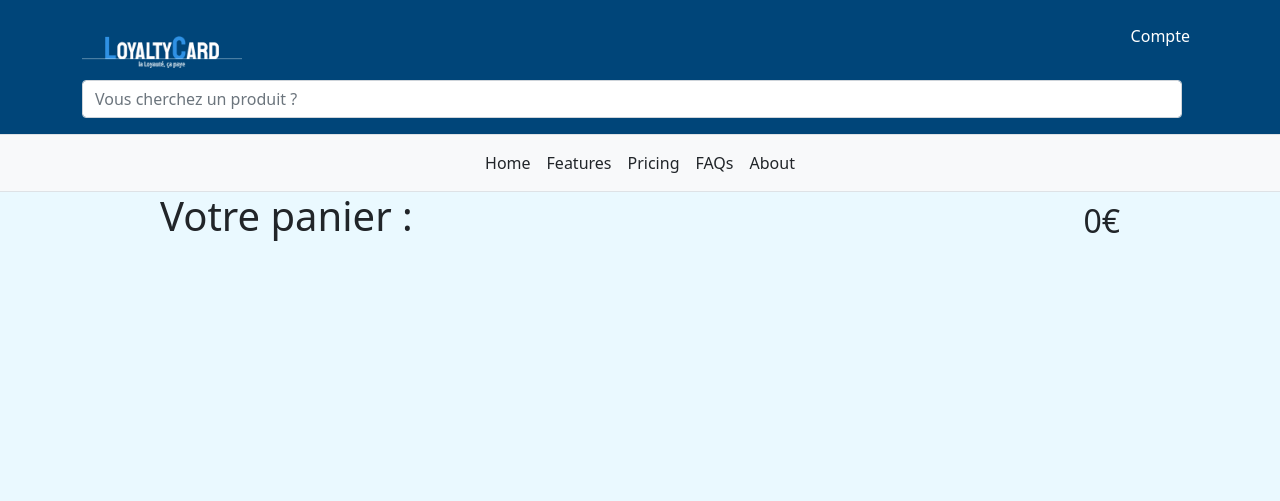
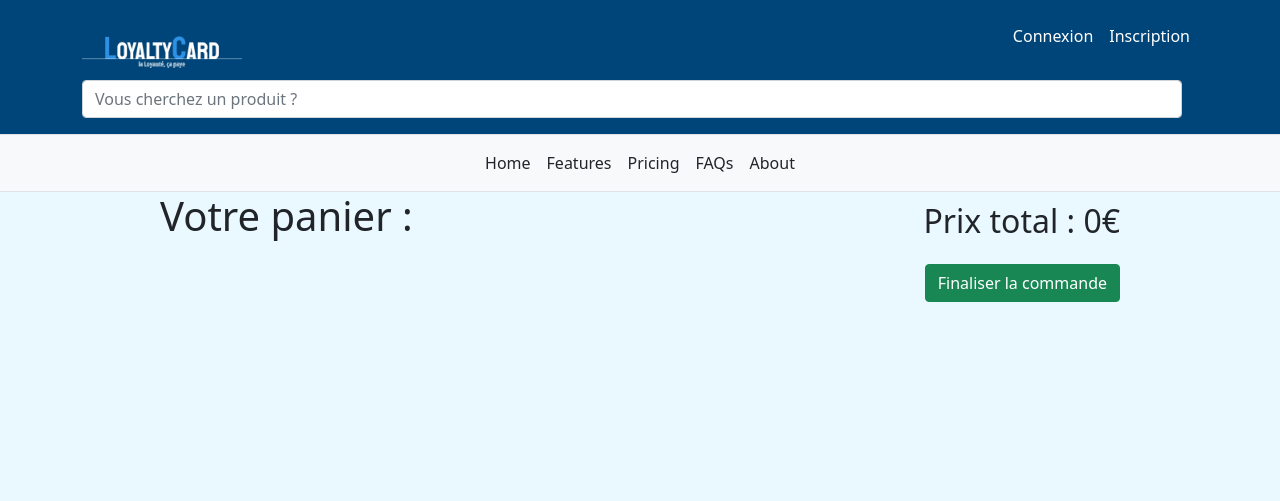
Before and after one commit to TangVdv/Projet-Annuel, a PHP site: page /panier/panier.php in a window 1280 px wide. Shown: the top 501 px of the page. Run offline with PHP 8.4, Linux system fonts and the light colour scheme; data that the repository does not hold is empty.

Commit message:
Fixed header verification + adding button in "panier"

```diff
--- a/includes/header.php
+++ b/includes/header.php
@@ -18,7 +18,18 @@
           <img src="../img/logo_loyaltycard.png" width="40%">
         </a>
         <ul class="nav">
-          <li class="nav-item"><a href="#" class="nav-link text-white px-2">Compte</a></li>
+          <?php
+          session_start();
+
+          if (isset($_SESSION['email'])) {
+      				echo "<li class='nav-item'><a href='#' class='nav-link text-white px-2'>Compte</a> </li>";
+              echo "<li class='nav-item'><a href='../panier/panier.php' class='nav-link text-white px-2'>Panier</a> </li>";
+      			}
+      		else{
+      				echo "<li class='nav-item'><a href='../sign_in.php' class='nav-link text-white px-2'>Connexion</a> </li>";
+      				echo "<li class='nav-item'><a href='../sign_up.php' class='nav-link text-white px-2'>Inscription</a> </li>";
+      			}
+            ?>
         </ul>
         <form class="w-100 me-3">
           <input type="search" class="form-control" placeholder="Vous cherchez un produit ?" aria-label="Search">
--- a/panier/db_connection.php
+++ b/panier/db_connection.php
@@ -1,5 +1,4 @@
 <?php
-  session_start();
 
   $db = new PDO('mysql:host=localhost;dbname=pa2', 'root', 'root' ,[PDO::ATTR_ERRMODE => PDO::ERRMODE_EXCEPTION]);
 
--- a/panier/panier.php
+++ b/panier/panier.php
@@ -6,7 +6,7 @@
 
     <link rel="stylesheet" href="https://cdn.jsdelivr.net/npm/bootstrap@4.3.1/dist/css/bootstrap.min.css" integrity="sha384-ggOyR0iXCbMQv3Xipma34MD+dH/1fQ784/j6cY/iJTQUOhcWr7x9JvoRxT2MZw1T" crossorigin="anonymous">
   </head>
-  <body style="background: #EAF9FF">
+  <body class="gap-3" style="background: #EAF9FF">
     <?php
       include("../includes/header.php");
 
@@ -22,7 +22,7 @@
     ?>
     <div class="mx-auto" style="width: 60rem; height: 500px; display: block;">
 
-      <div class="d-flex justify-content-between d-flex align-items-end">
+      <div class="d-flex justify-content-between d-flex align-items-end mb-3">
         <?php
           $req = 'SELECT prix_total
                       FROM PANIER
@@ -40,7 +40,7 @@
        ?>
 
 
-       <ul id="liste" class="list-group rounded-3">
+       <ul id="liste" class="list-group rounded-3 gap-3">
          <?php
           $prix_total = 0;
           $doc = new DOMDocument();
@@ -79,16 +79,20 @@
 
              <?php
            }
+
            $req = $db->prepare('UPDATE PANIER SET prix_total = :prix_total WHERE id_utilisateur = :id_utilisateur');
            $req->execute([
              "prix_total" => $prix_total,
              "id_utilisateur" => "1"
            ]);
           ?>
+          <div class="d-flex justify-content-end">
+            <a class="btn btn-success" href="#">Finaliser la commande</a>
+          </div>
 
           <script>
           //Edit total price
-            var prix = <?php echo json_encode($prix_total . "€"); ?>;
+            var prix = <?php echo json_encode("Prix total : " . $prix_total . "€"); ?>;
             document.getElementById("prix_total").innerHTML = prix;
           </script>
         <!--
```
